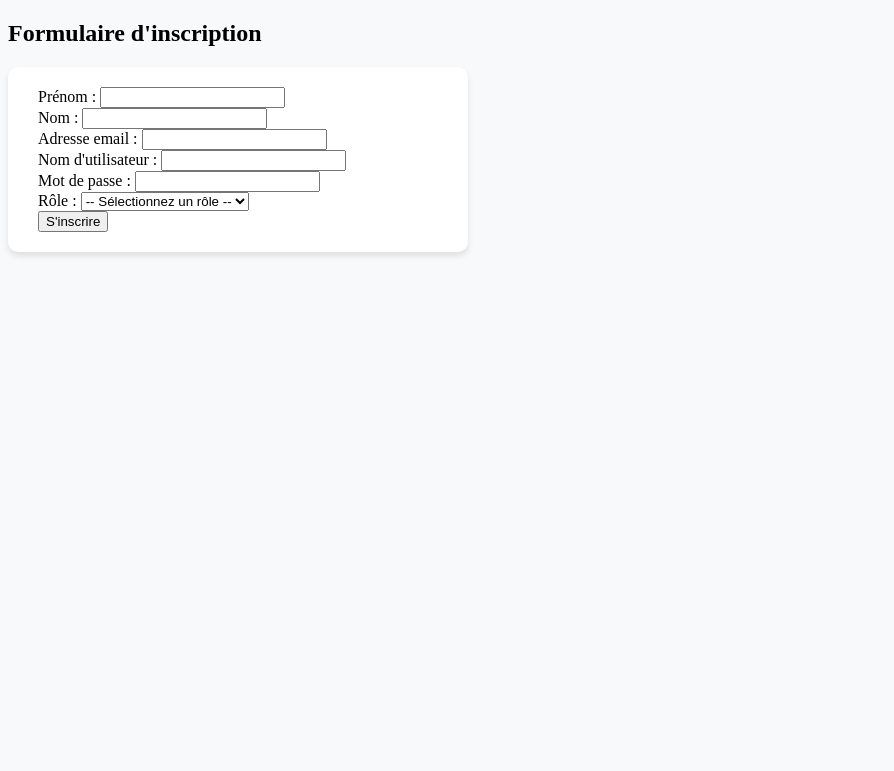
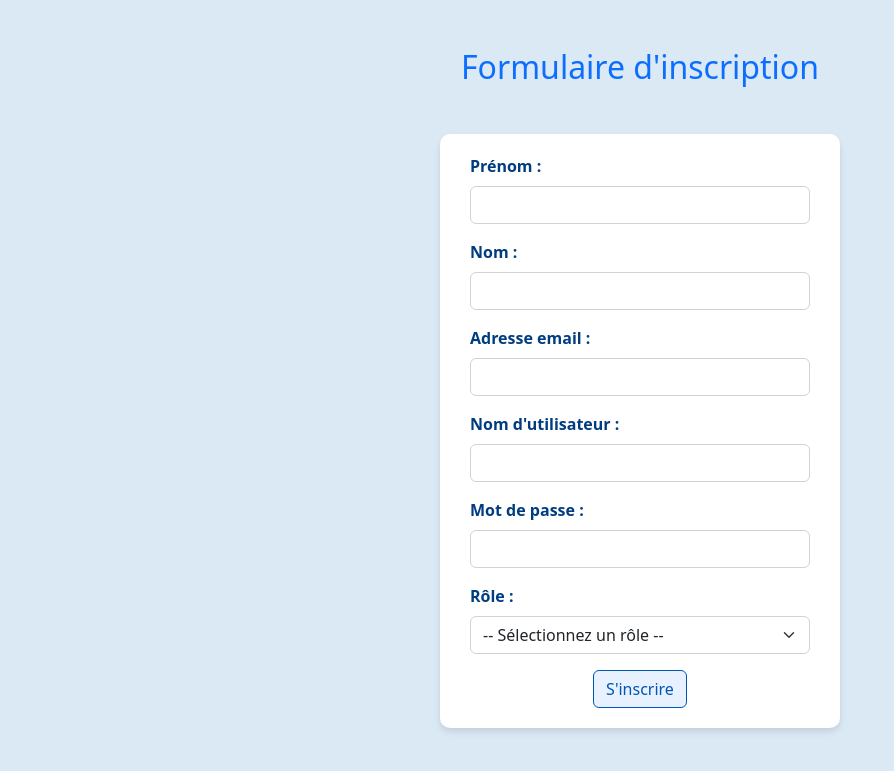
Before and after one commit to smailihcene/projet2024-twa, a PHP site: page /formulaire.php in a window 1280 px wide. Shown: the top 771 px of the page, without its empty margins (0-894 px from the left). Run offline with PHP 8.4, Linux system fonts and the light colour scheme; data that the repository does not hold is empty.

Commit message:
style v2

```diff
--- a/formulaire.php
+++ b/formulaire.php
@@ -5,58 +5,77 @@ $mysqli = new mysqli('localhost', 'user', '1234', 'PROJET2024');
 
 // Récupérer les rôles depuis la table userrole
 $query = "SELECT id, name FROM userrole";
-$result = $mysqli->query($query);  //exécuter la requête et récupérer les résultats
-
-
+$result = $mysqli->query($query);  // Exécuter la requête et récupérer les résultats
 ?>
 
 <!DOCTYPE html>
 <html lang="fr">
 <head>
     <meta charset="UTF-8">
-    <meta name="viewport" >
+    <meta name="viewport" content="width=device-width, initial-scale=1.0">
     <title>Inscription</title>
+    <!-- Lien vers le fichier CSS pour appliquer le thème -->
     <link rel="stylesheet" href="css/style.css">
+    <!-- Ajout de Bootstrap pour une meilleure mise en page -->
+    <link href="https://cdn.jsdelivr.net/npm/bootstrap@5.2.3/dist/css/bootstrap.min.css" rel="stylesheet">
+</head>
+<body class="bg-custom">
+<header class="text-center my-5">
+    <h2 class="text-primary">Formulaire d'inscription</h2> <!-- Titre de la page -->
+</header>
+<div class="d-flex justify-content-center align-items-center">
 
-</head>
-<body>
-    <h2>Formulaire d'inscription</h2> <!--titre de la page -->
-    <section class="container2">
-
-        <form action="inscription.php" method="post"> <!-- les données du formulaire serint envoyé au fichier 'inscription.php' et la méthode post permet d'envoyer les données de ménière sécurisé -->
-            <!-- Champ pour le prénom  -->
-            <label for="firstname">Prénom :</label>
-            <input type="text" id="firstname" name="firstname" required><br>
-            <!-- required rend le champ obligatoire -->
+    <div class="container2">
+        <form action="inscription.php" method="post"> <!-- Formulaire d'inscription -->
+            <!-- Champ pour le prénom -->
+            <div class="mb-3">
+                <label for="firstname" class="form-label">Prénom :</label>
+                <input type="text" id="firstname" name="firstname" class="form-control" required>
+            </div>
 
             <!-- Champ pour le nom -->
-            <label for="lastname">Nom :</label>
-            <input type="text" id="lastname" name="lastname" required><br>
+            <div class="mb-3">
+                <label for="lastname" class="form-label">Nom :</label>
+                <input type="text" id="lastname" name="lastname" class="form-control" required>
+            </div>
 
-            <!-- Champ pour l'adresse mail -->
-            <label for="email">Adresse email :</label>
-            <input type="email" id="email" name="email" required><br>
+            <!-- Champ pour l'adresse email -->
+            <div class="mb-3">
+                <label for="email" class="form-label">Adresse email :</label>
+                <input type="email" id="email" name="email" class="form-control" required>
+            </div>
 
             <!-- Champ pour le nom d'utilisateur -->
-            <label for="login">Nom d'utilisateur :</label>
-            <input type="text" id="login" name="login" required><br>
+            <div class="mb-3">
+                <label for="login" class="form-label">Nom d'utilisateur :</label>
+                <input type="text" id="login" name="login" class="form-control" required>
+            </div>
 
-            <!-- Champ pour le mot de base -->
-            <label for="password">Mot de passe :</label>
-            <input type="password" id="password" name="password" required><br>
+            <!-- Champ pour le mot de passe -->
+            <div class="mb-3">
+                <label for="password" class="form-label">Mot de passe :</label>
+                <input type="password" id="password" name="password" class="form-control" required>
+            </div>
 
             <!-- Champ pour choisir le rôle -->
-            <label for="userRoleId">Rôle :</label>
-            <select id="userRoleId" name="userRoleId" required>
-    <option value="">-- Sélectionnez un rôle --</option>
-    <option value="1">editor</option>
-        <option value="2">non-editor</option>
-</select><br>
+            <div class="mb-3">
+                <label for="userRoleId" class="form-label">Rôle :</label>
+                <select id="userRoleId" name="userRoleId" class="form-select" required>
+                    <option value="">-- Sélectionnez un rôle --</option>
+                    <option value="1">editor</option>
+                    <option value="2">non-editor</option>
+                </select>
+            </div>
 
-            <button type="submit">S'inscrire</button>
-            <!-- le submit signifie que lorsque l'utilisateur clique sur ce bouton le formulaire sera envoyé au serveur -->
+            <!-- Bouton de soumission -->
+            <div class="text-center">
+                <button type="submit" class="btn btn-custom">S'inscrire</button>
+            </div>
         </form>
-    </section>
+    </div>
+</div>
 
+<!-- Inclusion du script Bootstrap -->
+<script src="https://cdn.jsdelivr.net/npm/bootstrap@5.2.3/dist/js/bootstrap.bundle.min.js"></script>
 </body>
 </html>
```
Also changed, not shown: bienvenue.php (+11 -10 lines), logout.php (+13 -13 lines).
